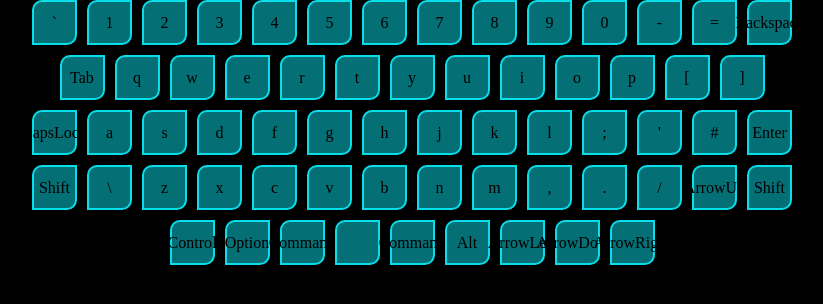
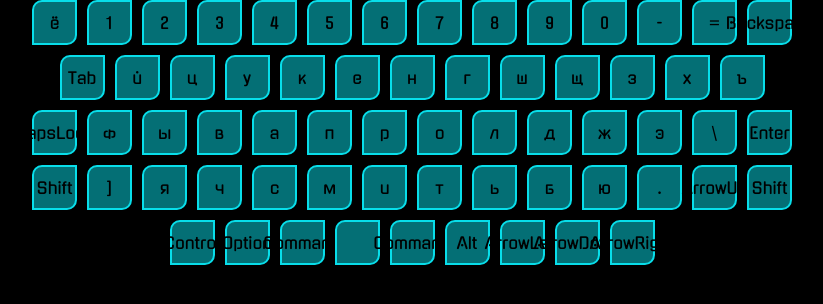
Before and after one commit to WiiJoy/virtual-keyboard, a website built with webpack: page src/index.html in a window 1280 px wide. Shown: the whole page, without its empty margins (228-1051 px from the left). Built offline with nearby package versions, Linux system fonts and the light colour scheme.

Commit message:
feat: add fonts

```diff
--- a/src/js/script.js
+++ b/src/js/script.js
@@ -11,7 +11,7 @@ const wrapper = createElement('div', document.body, 'keyboard__wrapper')
 // const wrapper = document.createElement('div')
 
 
-for (let line of buttons.en) {
+for (let line of buttons.ru) {
     const btnLine = createElement('div', wrapper, 'keyboard__line')
     for (let button of line) {
         const btn = createElement('div', btnLine, 'keyboard__btn')
--- /dev/null
+++ b/src/scss/_fonts.scss
@@ -0,0 +1,8 @@
+@font-face {
+    font-family: 'Gugi Cyrillic';
+    src: url('../assets/fonts/GugiCyrillic.woff2') format('woff2'),
+        url('../assets/fonts/GugiCyrillic.woff') format('woff');
+    font-weight: normal;
+    font-style: normal;
+    font-display: swap;
+}
--- a/src/scss/style.scss
+++ b/src/scss/style.scss
@@ -1,7 +1,10 @@
+@import './fonts';
+
 * {
     margin: 0;
     padding: 0;
     box-sizing: border-box;
+    font-family: 'Gugi Cyrillic';
 }
 
 body {
```
Also changed, not shown: src/assets/fonts/GugiCyrillic.woff (added), src/assets/fonts/GugiCyrillic.woff2 (added).
